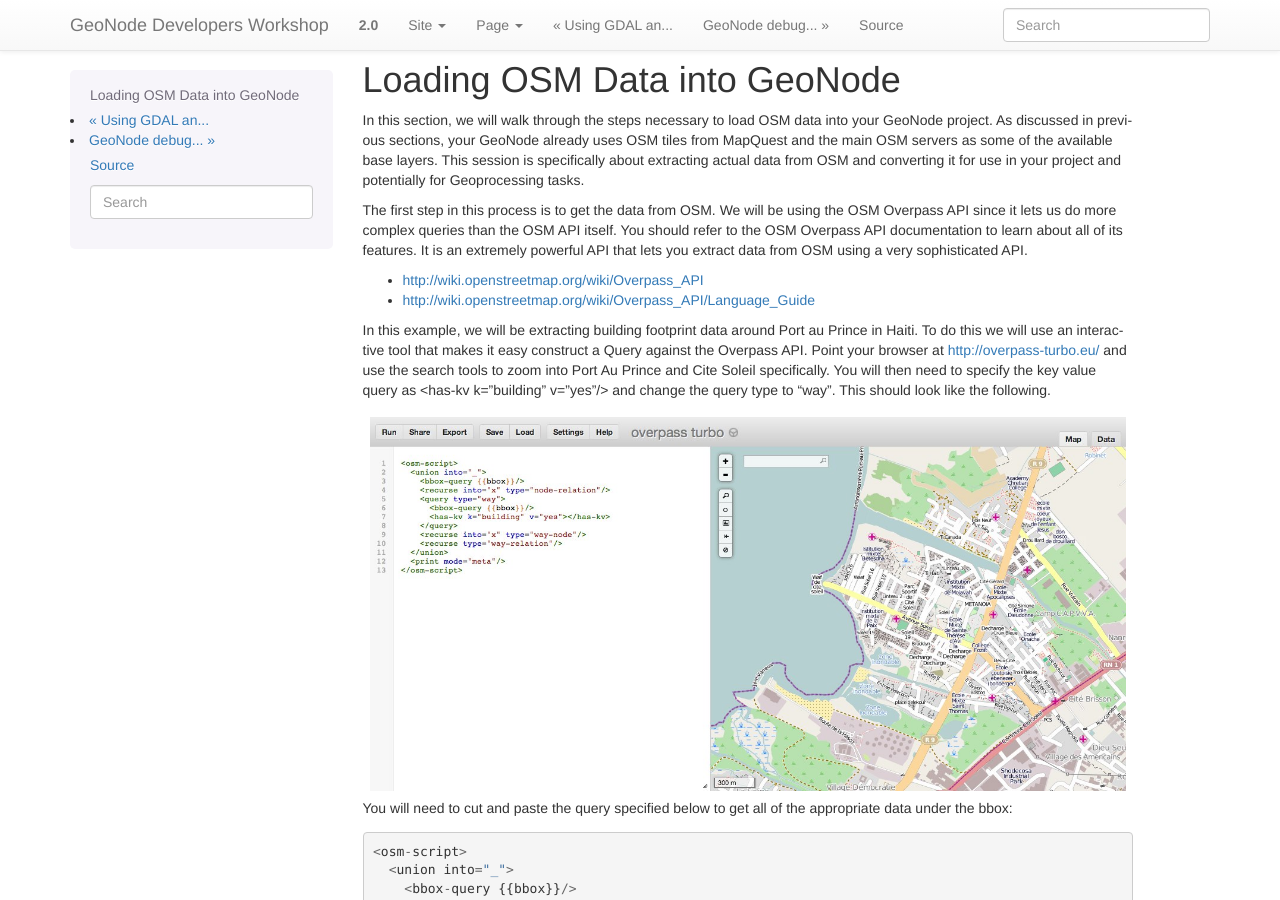
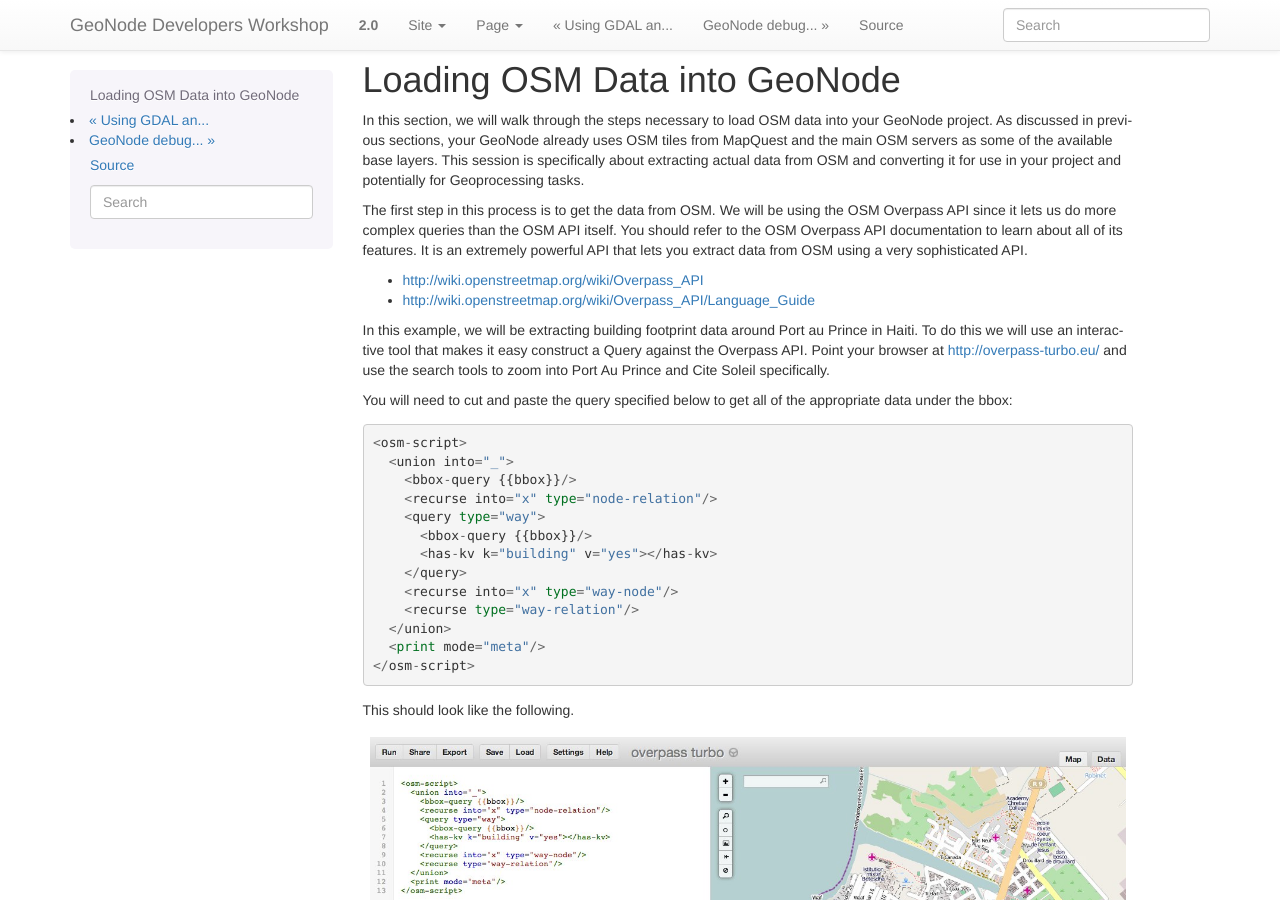
Before and after one commit to lucacasagrande/geonode-workshops, a Sphinx documentation site: the page built from devel/doc/data/osm.rst, in a window 1280 px wide and 900 px high. Built offline with Sphinx 7.4.7, drawn with Linux system fonts in a browser that asks for light colours.

Commit message:
Minor edits

```diff
--- a/devel/doc/data/osm.rst
+++ b/devel/doc/data/osm.rst
@@ -10,9 +10,7 @@ The first step in this process is to get the data from OSM. We will be using the
 - http://wiki.openstreetmap.org/wiki/Overpass_API
 - http://wiki.openstreetmap.org/wiki/Overpass_API/Language_Guide
 
-In this example, we will be extracting building footprint data around Port au Prince in Haiti. To do this we will use an interactive tool that makes it easy construct a Query against the Overpass API. Point your browser at http://overpass-turbo.eu/ and use the search tools to zoom into Port Au Prince and Cite Soleil specifically. You will then need to specify the key value query as <has-kv k="building" v="yes"/> and change the query type to "way". This should look like the following.
-
-.. figure:: img/overpass_turbo.png
+In this example, we will be extracting building footprint data around Port au Prince in Haiti. To do this we will use an interactive tool that makes it easy construct a Query against the Overpass API. Point your browser at http://overpass-turbo.eu/ and use the search tools to zoom into Port Au Prince and Cite Soleil specifically.
 
 You will need to cut and paste the query specified below to get all of the appropriate data under the bbox::
 
@@ -29,6 +27,10 @@ You will need to cut and paste the query specified below to get all of the appro
       </union>
       <print mode="meta"/>
     </osm-script>
+
+This should look like the following.
+
+.. figure:: img/overpass_turbo.png
 
 When you have the bbox and query set correctly, click the "Export" button on the menu to bring up the export menu, and then click the API interpreter link to download the OSM data base on the query you have specified.
 
```
